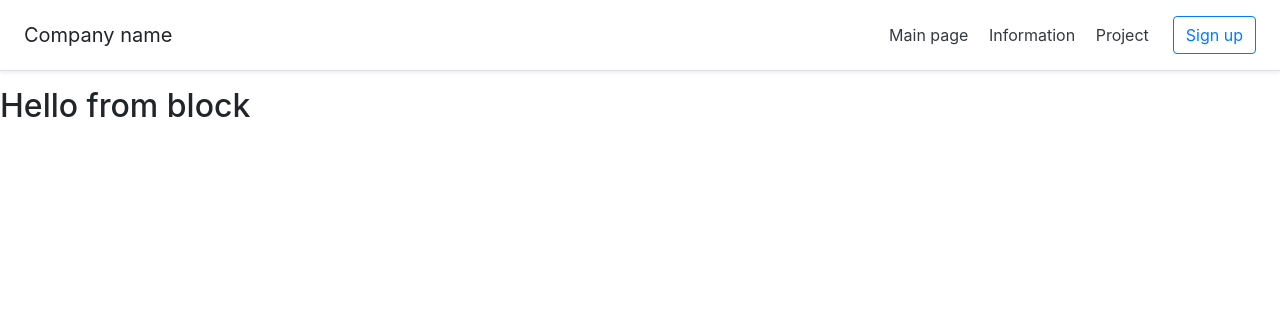
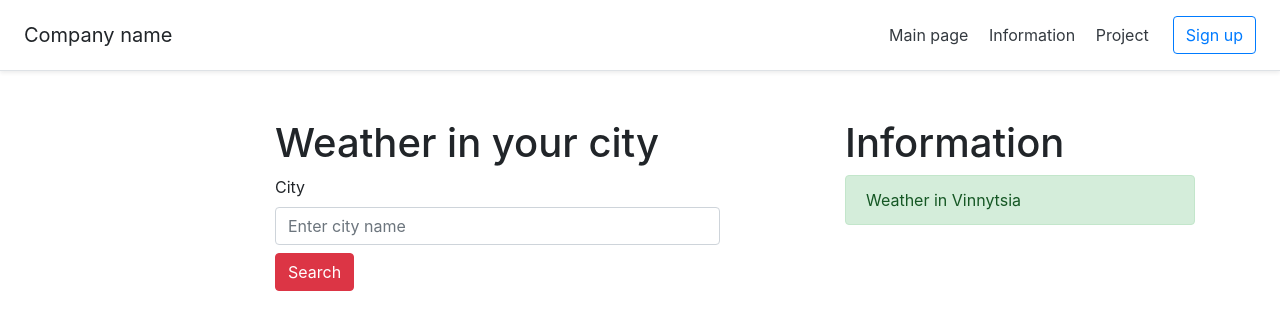
Before and after one commit to mezgoodle/django-weather, a Django app: page / in a window 1280 px wide. Shown: the top 330 px of the page. Run offline with Django 3.2, Linux system fonts and the light colour scheme; some libraries are stand-ins or nearby versions.

Commit message:
Update index.html

```diff
--- a/mysite/templates/weather/index.html
+++ b/mysite/templates/weather/index.html
@@ -1,4 +1,21 @@
 {% extends 'weather/base.html' %}
 {% block content %}
-<h2>Hello from block</h2>
+<div class="container mt-5">
+    <div class="row">
+        <div class="col-5 offset-2">
+            <h1>Weather in your city</h1>
+            <form method="post">
+                <label for="city">City</label>
+                <input type="text" class="form-control" id="city" name="city" placeholder="Enter city name">
+                <input type="submit" value="Search" class="mt-2 btn btn-danger" name="send">
+            </form>
+        </div>
+        <div class="col-4 offset-1">
+            <h1>Information</h1>
+            <div class="alert alert-success" role="alert">
+                Weather in Vinnytsia
+            </div>
+        </div>
+    </div>
+</div>
 {% endblock %}
```
